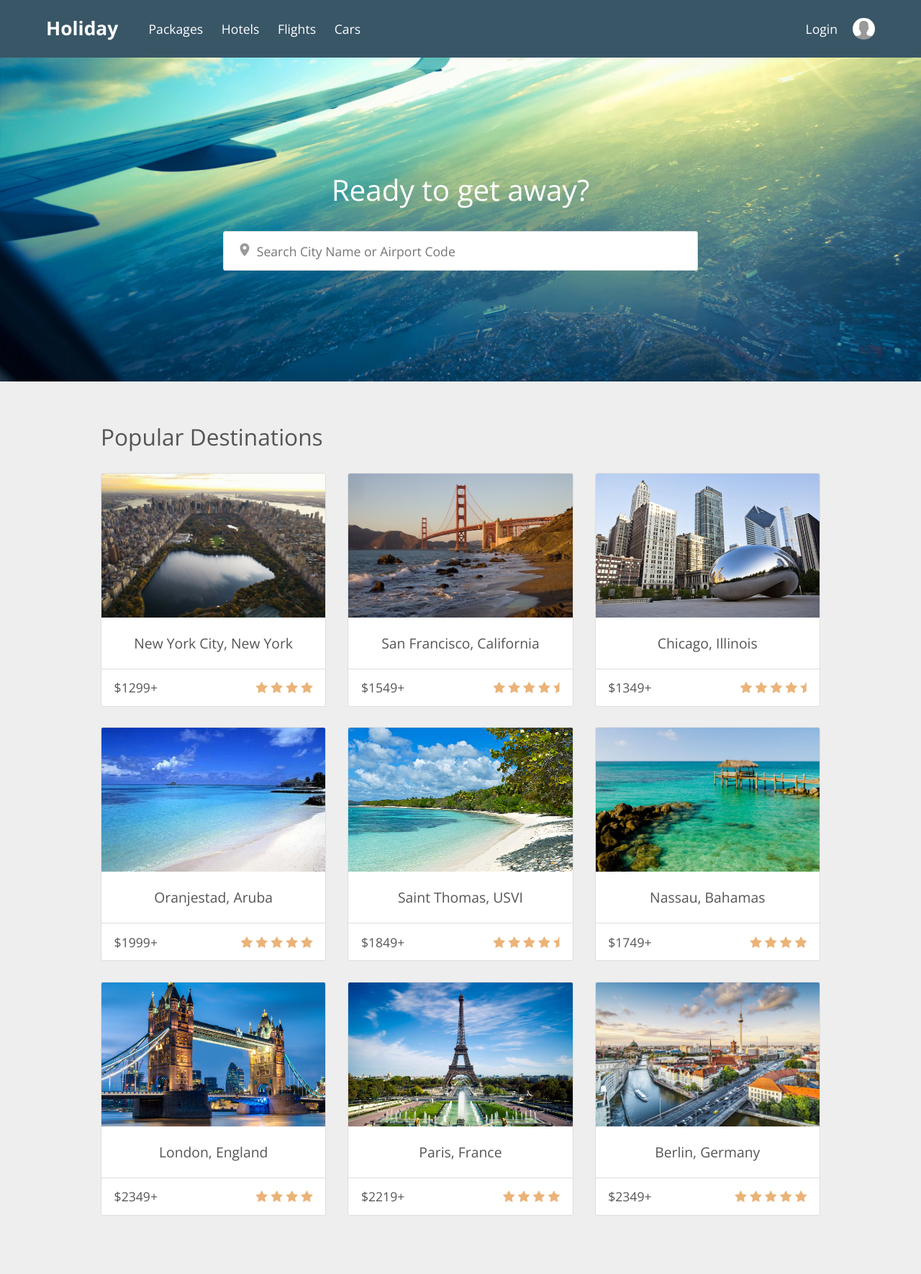
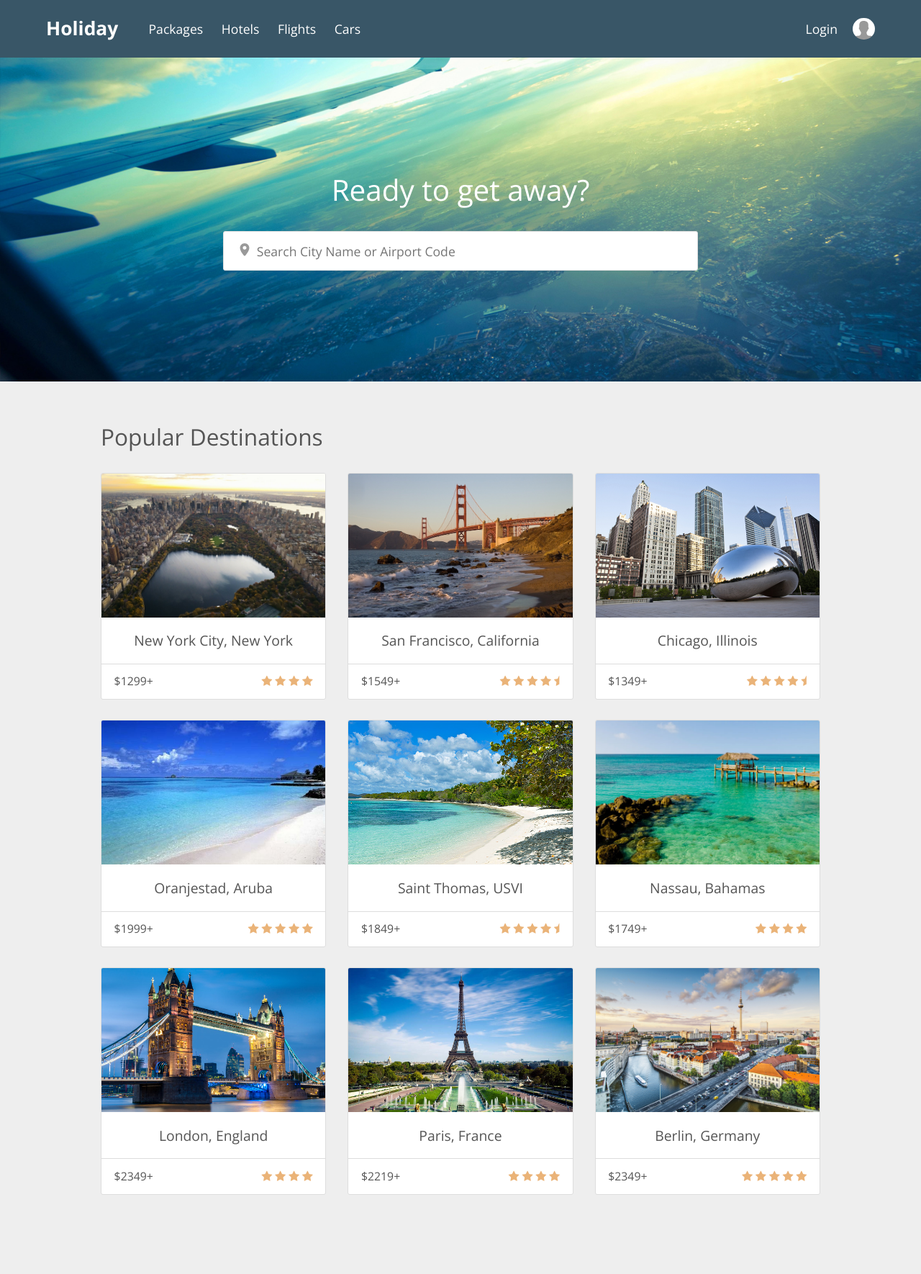
Before and after one commit to Treydor/holiday, a Jekyll site: the page built from index.html, in a window 1280 px wide. Shown: the whole page at 72% size. Built offline with Jekyll 4.4.1, drawn with Linux system fonts in a browser that asks for light colours; nearby versions of some CDN libraries; after the commit the page ends 1741 px from its top, so only the background shows below that.

Commit message:
Adjusts padding and font-size

```diff
--- a/assets/stylesheets/components/_cards.scss
+++ b/assets/stylesheets/components/_cards.scss
@@ -18,7 +18,7 @@
 
 /*------ Card body ------*/
 
-.card__body { padding: 1.2rem; }
+.card__body { padding: 1rem; }
 
 .card__location {
   @include ellipsis;
@@ -32,6 +32,7 @@
 .card__footer {
   @extend %clearfix;
   border-top: 1px solid $border-light;
+  font-size: .9rem;
   padding: .7rem 1rem;
 }
 
```
